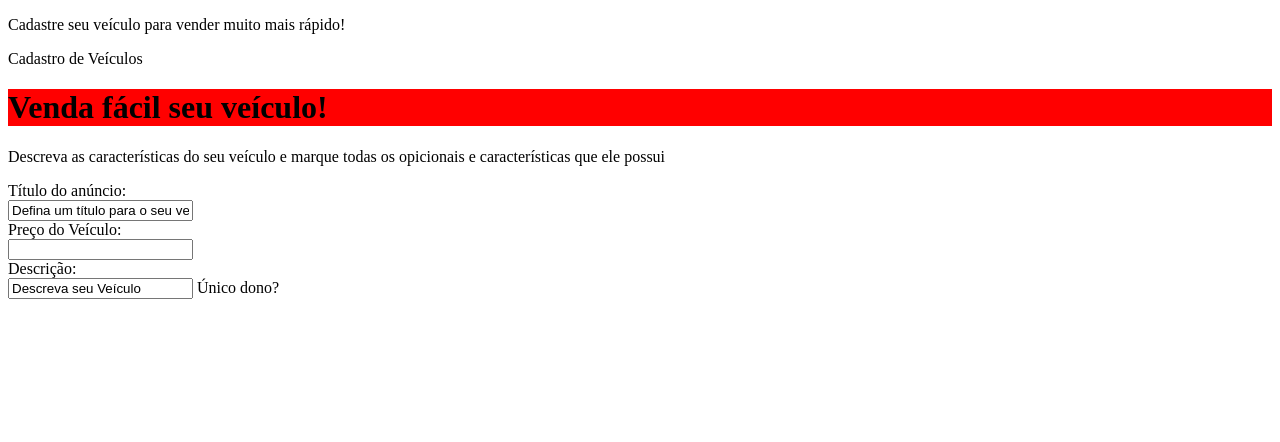
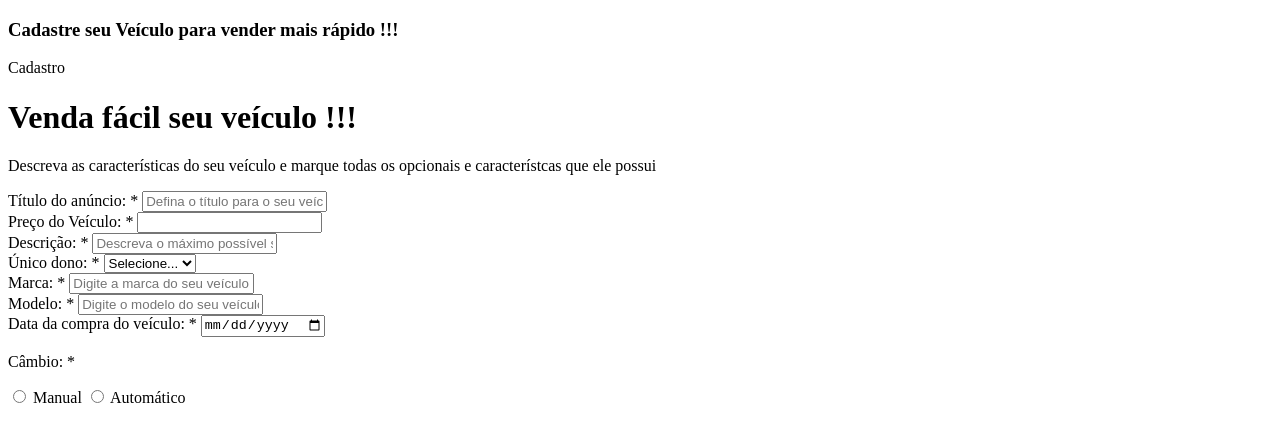
Before and after one commit to RenatoAnjo/formulario-vendas, a plain HTML site: page index.html in a window 1280 px wide. Drawn offline with Linux system fonts and the light colour scheme.

Commit message:
Continuacao no formulario index

```diff
--- a/index.html
+++ b/index.html
@@ -4,51 +4,124 @@
     <meta charset="UTF-8" />
     <meta http-equiv="X-UA-Compatible" content="IE=edge" />
     <meta name="viewport" content="width=device-width, initial-scale=1.0" />
-
-    <link rel="stylesheet" href="./src/css/style.css" />
+    <link rel="stylesheet" type="text/css" href="./src/css/style.css" />
     <title>Cadastro de Veículos</title>
   </head>
   <body>
-    <main>
-      <div>
-        <p>Cadastre seu veículo para vender muito mais rápido!</p>
+    <div class="container">
+      <div class="header">
+        <h3>Cadastre seu Veículo para vender mais rápido !!!</h3>
       </div>
-      <div class="conteudo-container">
-        <p>Cadastro de Veículos</p>
-        <div>
-          <h1>Venda fácil seu veículo!</h1>
+      <div class="form-container">
+        <div class="form-header">
+          <p>Cadastro</p>
+        </div>
+        <div class="form-body">
+          <h1 class="form-title">Venda fácil seu veículo !!!</h1>
           <p>
             Descreva as características do seu veículo e marque todas os
-            opicionais e características que ele possui
+            opcionais e característcas que ele possui
           </p>
-          <form action="post">
-            <label for="name">Título do anúncio:</label> <br />
+          <form action="#" method="post">
+            <div class="box-input">
+              <label for="title"
+                >Título do anúncio: <span class="required-fild">*</span>
+              </label>
+              <!-- for na label significa de qual input é essa label -->
               <input
                 type="text"
-              id="text"
-              value="Defina um título para o seu veículo"
+                name="title"
+                id="title"
+                class="block"
+                placeholder="Defina o título para o seu veículo"
+                minlength="1"
+                maxlength="30"
                 required
               />
-            <br />
-            <label for="preco">Preço do Veículo:</label><br />
+              <!-- minlength e maxlength limitamos em minimo e maximo de letras, id é para alterar no css e tambem no js -->
+            </div>
+            <div class="box-input">
+              <label for="preco"
+                >Preço do Veículo: <span class="required-fild">*</span></label
+              >
               <input
                 type="number"
+                name="preco"
                 id="preco"
-              value="Digite o valor em R$"
                 required
+                class="block"
               />
-            <br />
-            <label for="mensagem">Descrição:</label> <br />
+            </div>
+            <div class="box-input">
+              <label for="descricao"
+                >Descrição: <span class="required-fild">*</span></label
+              >
               <input
                 type="textarea"
-              id="mensagem"
-              value="Descreva seu Veículo"
+                name="descricao"
+                id="descricao"
                 required
+                class="block"
+                cols="30"
+                rows="10"
+                placeholder="Descreva o máximo possível sobre seu veículo"
               />
-            <label for="unico-dono">Único dono?</label>
+            </div>
+            <div class="box-input">
+              <label for="unico-dono"
+                >Único dono: <span class="required-fild">*</span></label
+              >
+              <select id="unico-dono" name="unico-dono" required>
+                <option value>Selecione...</option>
+                <option value="1">SIM</option>
+                <option value="0">NÃO</option>
+              </select>
+            </div>
+            <div class="box-input">
+              <label for="marca"
+                >Marca: <span class="required-fild">*</span></label
+              >
+              <input
+                type="text"
+                name="marca"
+                id="marca"
+                required
+                class="block"
+                placeholder="Digite a marca do seu veículo"
+              />
+            </div>
+            <div class="box-input">
+              <label for="modelo"
+                >Modelo: <span class="required-fild">*</span></label
+              >
+              <input
+                type="text"
+                name="modelo"
+                id="modelo"
+                required
+                class="block"
+                placeholder="Digite o modelo do seu veículo"
+              />
+            </div>
+            <div class="box-input">
+              <label for="data"
+                >Data da compra do veículo:
+                <span class="required-fild">*</span></label
+              >
+              <input type="date" name="data" id="data" required />
+            </div>
+            <div class="box-input">
+              <p>Câmbio: <span class="required-fild">*</span></p>
+              <input type="radio" id="manual" name="cambio" />
+              <!-- name deve ser igual nos dois input radio -->
+              <label for="manual">Manual</label>
+              <input type="radio" id="automatico" name="cambio" />
+              <label for="automatico">Automático</label>
+            </div>
+            <div class="box-input"></div>
           </form>
         </div>
       </div>
-    </main>
+    </div>
   </body>
 </html>
--- a/src/css/style.css
+++ /dev/null
@@ -1,3 +0,0 @@
-h1 {
-  background-color: red;
-}
```
Lines whose indentation alone changed are shown as unchanged.
